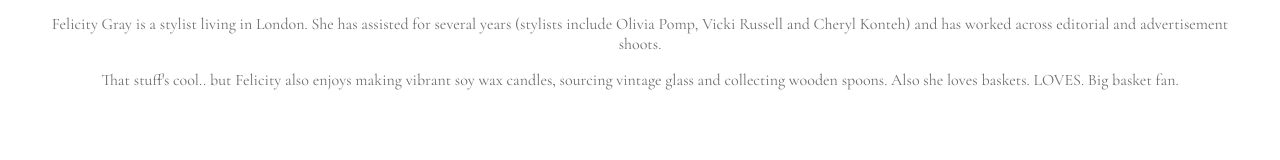
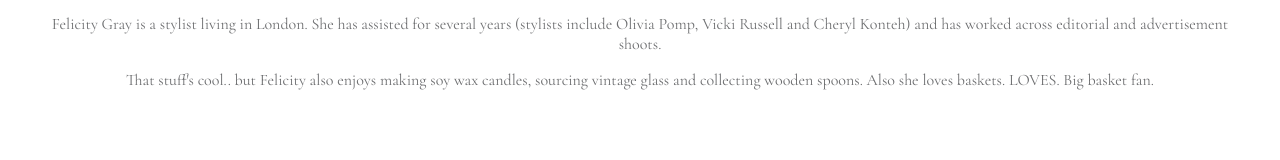
Before and after one commit to KimbaGray/fg-website, a React (Create React App) app: page /about in a window 1280 px wide. Shown: the part 288-448 px from the top of the page. Built offline with nearby package versions, Linux system fonts and the light colour scheme.

Commit message:
updated about text

```diff
--- a/src/components/About.jsx
+++ b/src/components/About.jsx
@@ -28,9 +28,9 @@ class About extends Component {
           Samsung and Pepsi.
         </p> */}
         <p>
-          That stuff's cool.. but Felicity also enjoys making vibrant soy wax
-          candles, sourcing vintage glass and collecting wooden spoons. Also she
-          loves baskets. LOVES. Big basket fan.
+          That stuff's cool.. but Felicity also enjoys making soy wax candles,
+          sourcing vintage glass and collecting wooden spoons. Also she loves
+          baskets. LOVES. Big basket fan.
         </p>
         <p className="enqueries">
           Inquiries:{" "}
```
